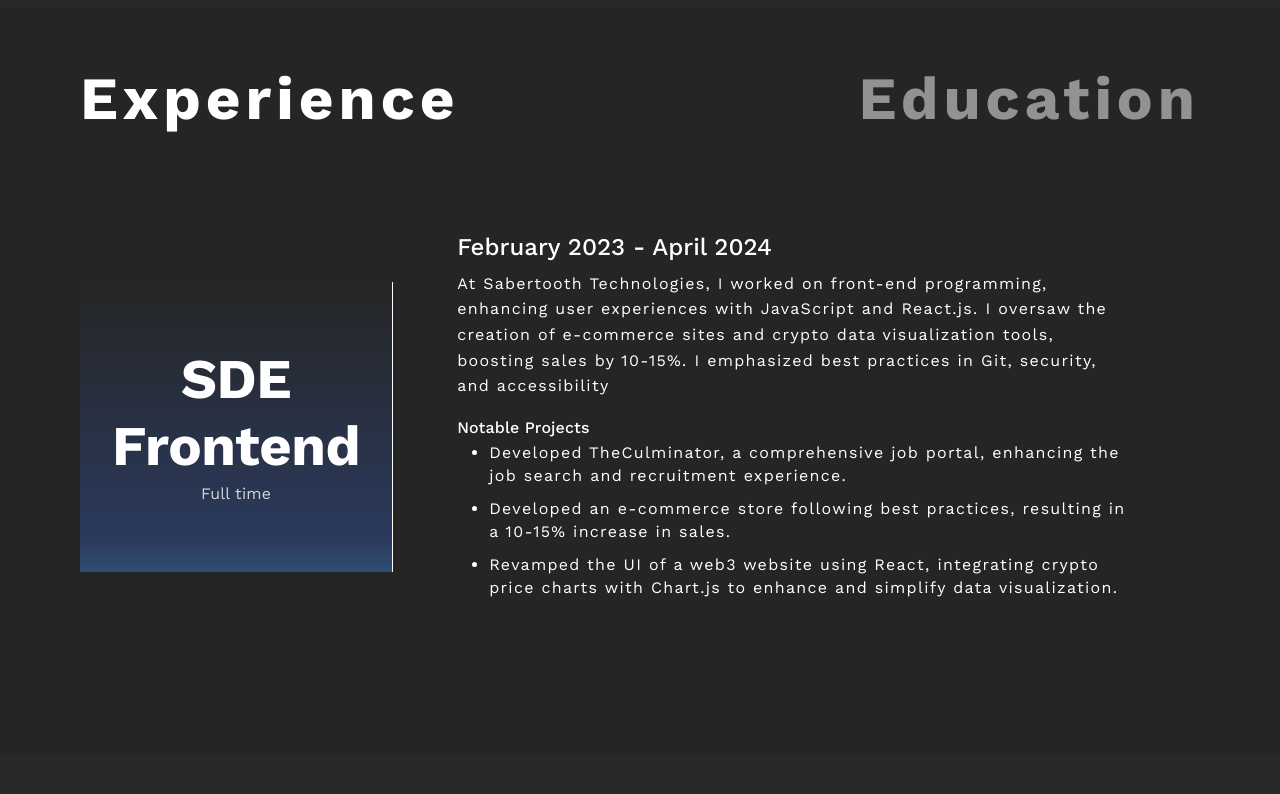
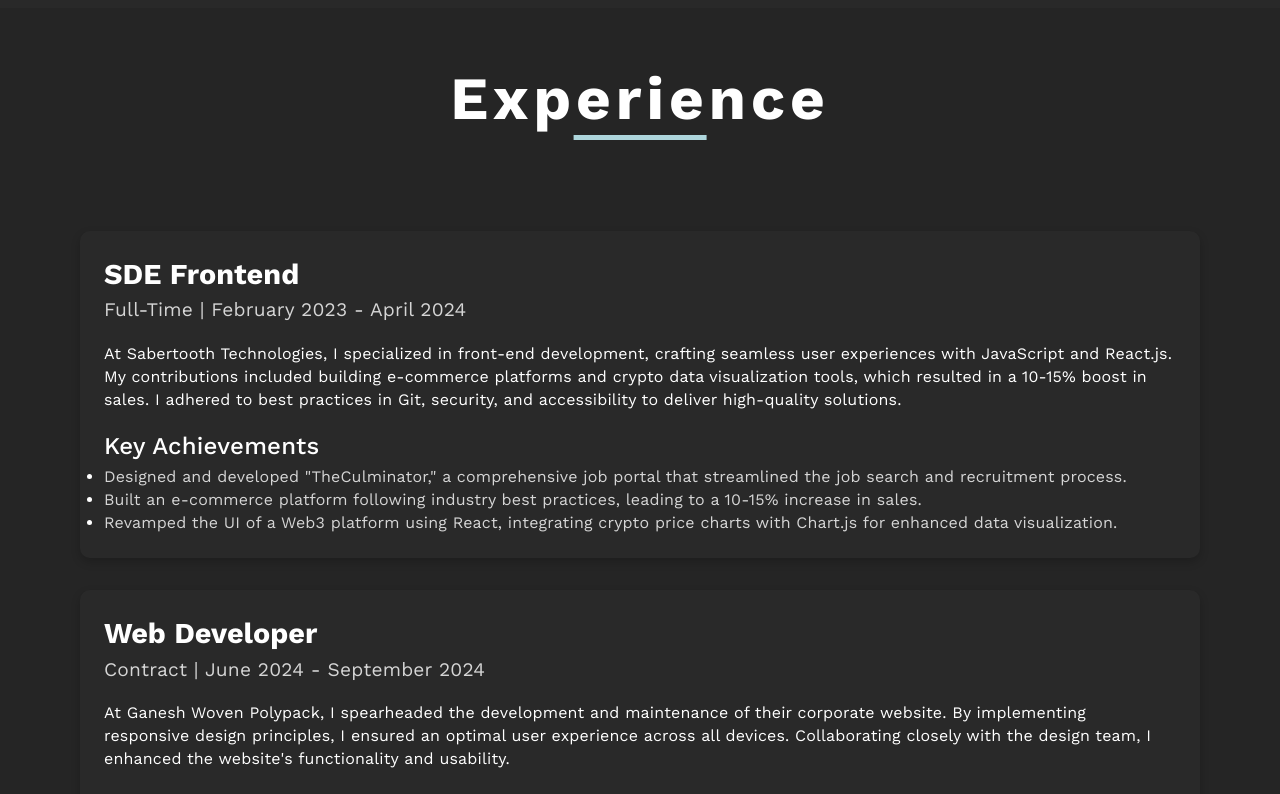
Before and after one commit to AnkitNub/ankit-portfolio, a React (Create React App) app: page / in a window 1280 px wide. Shown: the part 2400-3194 px from the top of the page. Built offline with nearby package versions, Linux system fonts and the light colour scheme; a web font is replaced by a local one.

Commit message:
Enhance portfolio: Update styles, improve button interactions, and refine experience data

```diff
--- a/src/App.css
+++ b/src/App.css
@@ -1,3 +1,7 @@
+:root {
+  --purple-hover: #7b6fee; /* Define purple hover color */
+}
+
 .red-text {
   color: var(--red-text);
 }
--- a/src/components/exed/exed.jsx
+++ b/src/components/exed/exed.jsx
@@ -1,296 +1,84 @@
-import { Box, Stack, Typography } from '@mui/material';
-import React, { useEffect, useState } from 'react';
+import { Box, Stack, Typography, Card, CardContent } from '@mui/material';
+import React, { useState } from 'react';
 import Heading from '../../utils/heading';
 import { exData } from '../../data/experienceData';
-import { edData } from '../../data/educationData';
-import { ReactComponent as ExperienceIcon } from '../../assets/icons/laptop-code-solid.svg';
-import { ReactComponent as EducationIcon } from '../../assets/icons/graduation-cap-solid.svg';
-import { motion } from 'framer-motion';
+import { styled } from 'styled-components';
 
-const namesVarinats = {
-	hidden: {
-		transform: 'translateX(100%)',
-	},
-	visible: {
-		transform: 'translateX(0%)',
-		transition: {
-			delay: 1,
-			duration: 1.3,
-			type: 'spring',
-		},
-	},
-};
-const detailsVarinats = {
-	hidden: {
-		transform: 'translateX(-100%)',
-	},
-	visible: {
-		transform: 'translateX(0%)',
-		transition: {
-			delay: 1,
-			duration: 1,
-			type: 'spring',
-		},
-	},
-};
+const StyledCard = styled(Card)`
+  && {
+    margin: 1rem 0;
+    background-color: var(--second-black-background);
+    color: var(--white-text);
+    border-radius: 10px;
+    box-shadow: 0px 4px 10px rgba(0, 0, 0, 0.2);
+    transition: transform 0.3s ease, box-shadow 0.3s ease;
+    &:hover {
+      transform: scale(1.02);
+      box-shadow: 0px 0px 15px 5px var(--purple-hover); /* Purple glowing effect */
+    }
+  }
+`;
+
+const StyledCardContent = styled(CardContent)`
+  && {
+    padding: 1.5rem;
+  }
+`;
+
 const Exed = () => {
-	const items = [
-		<ExperienceIcon
-			className="back-icon"
-			style={{ right: '-55%', top: '-75%' }}
-		/>,
-		<EducationIcon
-			className="back-icon"
-			style={{ right: '-45%', top: '-58%' }}
-		/>,
-	];
-
-	const [showIcon, setShowIcon] = useState(true);
-	// The status value
-	const [status, setStatus] = useState('experience');
-
-	// The Data should be shown
-	const [data, setData] = useState(exData);
-
-	// The chosen object to show its values
-	const [chosenElement, setchosenElement] = useState(data[0]);
-
-	const [item, setItem] = useState(0);
-
-	useEffect(() => {
-		window.onresize = () => {
-			if (window.innerWidth > 1280) {
-				setShowIcon(true);
-			} else {
-				setShowIcon(false);
-			}
-		};
-		if (window.innerWidth > 1280) {
-			setShowIcon(true);
-		} else {
-			setShowIcon(false);
-		}
-	}, [window.innerWidth]);
-	// Change the stauts value
-	const handleClick = (e) => {
-		if (
-			status === 'experience' &&
-			e.currentTarget.textContent === 'Education'
-		) {
-			setStatus('education');
-			setData(edData);
-			setchosenElement(edData[0]);
-			setItem(1);
-		} else if (
-			status === 'education' &&
-			e.currentTarget.textContent === 'Experience'
-		) {
-			setStatus('experience');
-			setData(exData);
-			setchosenElement(exData[0]);
-			setItem(0);
-		}
-	};
-
-	// Active the clicked item and set the chosen object
-	const handleExperienceClick = (e) => {
-		const allOptions = document.querySelectorAll('.experience');
-		const clickedElement = e.currentTarget;
-		const id = clickedElement.id;
-
-		allOptions.forEach((ex) => {
-			ex.classList.remove('activeBox');
-		});
-
-		clickedElement.classList.add('activeBox');
-
-		const experience = data.filter((ex) => (ex.name === id ? ex : ''));
-		setchosenElement(...experience);
-	};
+  const [data] = useState(exData);
 
   return (
-		<Box
-			className="exed container black-container"
-			position="relative"
-			zIndex="1">
-			<Stack
-				justifyContent="space-between"
-				alignItems="center"
-				direction="row">
-				<Heading
-					headerText="Experience"
-					id="exed"
-					exed={true}
-					justify="flex-start"
-					restprops={{
-						sx: {
-							opacity: `${status === 'experience' ? '1' : '0.5'}`,
-							transition: 'all 0.2s linear',
-							transformOrigin: 'right',
-							cursor: 'pointer',
-							fontSize: { sx: '1.2rem', lg: 'initial' },
-						},
-						onClick: handleClick,
-					}}
-				/>
-
-				<Heading
-					headerText="Education"
-					id="exed"
-					exed={true}
-					justify="flex-end"
-					restprops={{
-						sx: {
-							opacity: `${status === 'education' ? '1' : '0.5'}`,
-							transition: 'all 0.2s linear',
-							transformOrigin: 'left',
-							cursor: 'pointer',
-						},
-						onClick: handleClick,
-					}}
-				/>
-			</Stack>
-			<Stack
-				direction="row"
-				color="var(--white-text)"
-				sx={{
-					flexDirection: { xs: 'column', lg: 'row' },
-					gap: { xs: '2rem', lg: 'unset' },
-					alignItems: 'center',
-				}}>
-				<Stack
-					sx={{
-						width: { xs: '100%', lg: '45%' },
-						borderRight: { xs: 'none', lg: '1px solid var(--white-text)' },
-					}}
-					height="100%"
-					justifyContent="center">
-					<Stack overflow="hidden">
-						{data.map((ex, idx) => {
-							return (
-								<Box
-									component={motion.div}
-									variants={namesVarinats}
-									initial="hidden"
-									whileInView="visible"
-									viewport={{ once: true }}
-									id={ex.name}
-									key={ex.id}
-									onClick={handleExperienceClick}
-									className={`${status} ${idx === 0 ? 'activeBox' : ''}`}
-									sx={{
-										cursor: 'pointer',
-										borderBottom: `${
-											idx < data.length - 1 ? '1px solid var(--white-text)' : ''
-										}`,
-										padding: '4rem 2rem',
-										textAlign: 'center',
-										fontWeight: 'bold',
-									}}>
+    <Box className="exed container black-container">
+      <Heading headerText="Experience" id="exed" />
+      <Stack spacing={3}>
+        {data.map((item) => (
+          <StyledCard key={item.id}>
+            <StyledCardContent>
               <Typography
-										variant="h2"
+                variant="h5"
                 fontWeight="bold"
-										sx={{ fontSize: { xs: '2.5rem', lg: '3.5rem' } }}>
-										{ex.name}
+                sx={{ fontSize: { xs: '1.5rem', lg: '1.8rem' } }} // Adjusted font size
+              >
+                {item.name}
               </Typography>
               <Typography
                 variant="subtitle1"
-										sx={{ color: 'var(--gray-text)' }}>
-										{ex.type}
-									</Typography>
-								</Box>
-							);
-						})}
-					</Stack>
-				</Stack>
-				<Stack sx={{ position: 'relative', overflow: 'hidden' }}>
-					{showIcon && items[item]}
-					<Stack
-						component={motion.div}
-						variants={detailsVarinats}
-						initial="hidden"
-						whileInView="visible"
-						viewport={{ once: true }}
-						exit={{ transform: 'translateX(-100%)' }}
-						sx={{
-							padding: { xs: 'unset', lg: '1rem 4rem' },
-						}}>
-						<Typography
-							variant="h5"
-							sx={{
-								marginBottom: '0.5rem',
-								fontSize: `${
-									chosenElement.name === 'Bachelor in Computer Science'
-										? { xs: '1rem', lg: '1.3rem' }
-										: { xs: '1rem', lg: '1.5rem' }
-								}`,
-								fontWeight: '500',
-							}}>
-							{chosenElement.about.date}
+                color="var(--gray-text)"
+                sx={{ fontSize: { xs: '1rem', lg: '1.2rem' } }} // Adjusted font size
+              >
+                {item.type} | {item.about.date}
               </Typography>
               <Typography
                 variant="body2"
-							sx={{
-								marginBottom: '1rem',
-								letterSpacing: '1.3px',
-								lineHeight: '1.6',
-								fontSize: { xs: '0.8rem', lg: 'initial' },
-							}}
-							dangerouslySetInnerHTML={{
-								__html: chosenElement.about.info,
-							}}></Typography>
+                marginTop="1rem"
+                sx={{ fontSize: { xs: '0.9rem', lg: '1rem' } }} // Adjusted font size
+              >
+                {item.about.info}
+              </Typography>
               <Typography
                 variant="h6"
-							sx={{
-								fontWeight: '500',
-								fontSize: { xs: '1rem', lg: 'initial' },
-							}}>
-							{chosenElement.about.subTitle}
+                marginTop="1rem"
+                sx={{ fontSize: { xs: '1.2rem', lg: '1.5rem' } }} // Adjusted font size
+              >
+                {item.about.subTitle}
               </Typography>
-
-						<ul
-							style={{
-								marginLeft: '2rem',
-								lineHeight: '1.6',
-							}}>
-							{chosenElement.about.list.map((item) => {
-								return (
-									<li>
+              <ul>
+                {item.about.list.map((point, index) => (
+                  <li key={index}>
                     <Typography
                       variant="body2"
-											letterSpacing="1.3px"
-											sx={{
-												fontSize: { xs: '0.8rem', lg: 'initial' },
-												marginBottom: '0.5rem',
-											}}>
-											{item}
+                      color="var(--gray-text)"
+                      sx={{ fontSize: { xs: '0.9rem', lg: '1rem' } }} // Adjusted font size
+                    >
+                      {point}
                     </Typography>
                   </li>
-								);
-							})}
+                ))}
               </ul>
-
-						<Typography
-							variant="h6"
-							sx={{
-								marginTop: '1rem',
-								fontWeight: '500',
-								fontSize: { xs: '1rem', lg: 'initial' },
-							}}
-							dangerouslySetInnerHTML={{
-								__html: chosenElement.moreInfo.title,
-							}}></Typography>
-						<Typography
-							variant="overline"
-							sx={{
-								fontSize: { xs: '0.7rem', lg: 'initial' },
-							}}
-							dangerouslySetInnerHTML={{
-								__html: chosenElement.moreInfo.text,
-							}}></Typography>
-					</Stack>
-				</Stack>
-				{/* watch out */}
+            </StyledCardContent>
+          </StyledCard>
+        ))}
       </Stack>
     </Box>
   );
--- a/src/components/nav/nav.jsx
+++ b/src/components/nav/nav.jsx
@@ -30,7 +30,7 @@ const SytledlinksItems = styled.a`
   transition: all 0.2s linear;
 
   &:hover {
-    color: var(--white-text);
+    color: var(--active-skill-green);
   }
 `;
 
--- a/src/data/experienceData.js
+++ b/src/data/experienceData.js
@@ -1,16 +1,55 @@
 export const exData = [
   {
-    id: 2,
+    id: 1,
     name: 'SDE Frontend',
-    type: 'Full time',
+    type: 'Full-Time',
     about: {
       date: 'February 2023 - April 2024',
-      info: 'At Sabertooth Technologies, I worked on front-end programming, enhancing user experiences with JavaScript and React.js. I oversaw the creation of e-commerce sites and crypto data visualization tools, boosting sales by 10-15%. I emphasized best practices in Git, security, and accessibility',
-      subTitle: 'Notable Projects',
+      info: 'At Sabertooth Technologies, I specialized in front-end development, crafting seamless user experiences with JavaScript and React.js. My contributions included building e-commerce platforms and crypto data visualization tools, which resulted in a 10-15% boost in sales. I adhered to best practices in Git, security, and accessibility to deliver high-quality solutions.',
+      subTitle: 'Key Achievements',
       list: [
-        'Developed TheCulminator, a comprehensive job portal, enhancing the job search and recruitment experience.',
-        'Developed an e-commerce store following best practices, resulting in a 10-15% increase in sales.',
-        'Revamped the UI of a web3 website using React, integrating crypto price charts with Chart.js to enhance and simplify data visualization.',
+        'Designed and developed "TheCulminator," a comprehensive job portal that streamlined the job search and recruitment process.',
+        'Built an e-commerce platform following industry best practices, leading to a 10-15% increase in sales.',
+        'Revamped the UI of a Web3 platform using React, integrating crypto price charts with Chart.js for enhanced data visualization.',
+      ],
+    },
+    moreInfo: {
+      title: '',
+      text: '',
+    },
+  },
+  {
+    id: 2,
+    name: 'Web Developer ',
+    type: 'Contract',
+    about: {
+      date: 'June 2024 - September 2024',
+      info: "At Ganesh Woven Polypack, I spearheaded the development and maintenance of their corporate website. By implementing responsive design principles, I ensured an optimal user experience across all devices. Collaborating closely with the design team, I enhanced the website's functionality and usability.",
+      subTitle: 'Key Contributions',
+      list: [
+        'Developed and deployed a responsive website, significantly improving the company’s online presence.',
+        'Implemented a product gallery to showcase machinery effectively without disrupting other website elements.',
+        'Created a robust contact form with validation to ensure accurate and actionable user inquiries.',
+        'Managed hosting and deployment, ensuring seamless website performance and uptime.',
+      ],
+    },
+    moreInfo: {
+      title: '',
+      text: '',
+    },
+  },
+  {
+    id: 3,
+    name: 'Web Developer Sky lens',
+    type: 'Contract',
+    about: {
+      date: 'November 2024 - February 2025',
+      info: 'At Skylens Studios, I focused on designing and maintaining their website to elevate their online presence. By implementing responsive design and collaborating with the design team, I ensured a visually appealing and user-friendly experience for visitors.',
+      subTitle: 'Key Contributions',
+      list: [
+        'Developed and launched a professional website for Skylens Studios, showcasing their photography portfolio effectively.',
+        'Designed an engaging landing page to captivate visitors and drive client inquiries.',
+        'Implemented a dynamic gallery section to highlight their photography work in an interactive and visually appealing manner.',
       ],
     },
     moreInfo: {
@@ -19,47 +58,3 @@ export const exData = [
     },
   },
 ];
-
-// {
-// 		id: 1,
-// 		name: 'ALX Africa',
-// 		type: 'Internship',
-// 		about: {
-// 			date: 'April 2023 - present',
-// 			info: 'ALX is a leading technology training provider, built to accelerate the careers of young Africans through the technology and professional skills that enable them to thrive in the digital economy.',
-// 			subTitle: 'What am I learning in this internship?',
-// 			list: [
-// 				'Problem-solve using coding and other forms of technology',
-// 				'Develop design systems and gather information on project limitations, capabilities, performance requirements, and interfaces',
-// 				'Model a system or application to help developers write the code they needed to complete their tasks',
-// 				'Calculate, recommend, and plan computer specifications, layouts, and peripheral equipment modifications through analysis and recommendation',
-// 				'Analyse system capabilities and requirements by storing, retrieving, and manipulating data',
-// 				'Key professional competencies such as project management, critical thinking, creative problem solving, interview techniques, communication, and collaboration skills',
-// 			],
-// 		},
-// 		moreInfo: {
-// 			title: 'Programming Languages learned in this internship: ',
-// 			text: 'C, Python, HTML, CSS, JavaScript, React.js, SQL, Typescript',
-// 		},
-// 	},
-
-// {
-// 		id: 3,
-// 		name: 'Frontend Developer',
-// 		type: 'Internship',
-// 		about: {
-// 			date: 'September 2023 - October 2023',
-// 			info: 'As a Frontend Intern at CodeClause Company, I had the opportunity to work on various web development projects and enhance my skills',
-// 			subTitle: 'My duties in this internship',
-// 			list: [
-// 				'Project Work: During the internship, I was assigned projects categorized into two sections: basic projects and golden projects. I successfully completed 4 projects. These projects allowed me to apply my knowledge of HTML, CSS, JavaScript, React, API and frontend development principles.',
-// 				"GitHub Repository: I created and maintained a GitHub repository named 'CodeClauseInternship_ProjectName' for each project. This experience helped me become proficient in version control and collaborative development using Git.",
-// 				'LinkedIn Profile: I updated my LinkedIn profile to showcase my intern status and shared my project completion updates. This not only boosted my LinkedIn presence but also attracted the attention of recruiters and potential employers.',
-// 			],
-// 		},
-// 		moreInfo: {
-// 			title:
-// 				'Projects I worked on: <a style="color: #9149c4;" href="https://github.com/HossamMahmoudkhedr/CodeClauseInternship_to-do-list" target="_blank" rel="noreferrer" alt="To-do"> To-do list</a>, <a style="color: #9149c4;" href="https://github.com/HossamMahmoudkhedr/codeclauseinternship_timer_and_stopwatch" target="_blank" rel="noreferrer" alt="Timer and Stopwatch">Timer and Stopwatch</a>, <a style="color: #9149c4;" href="https://github.com/HossamMahmoudkhedr/codeclauseinternship_youtube-clone" target="_blank" rel="noreferrer" alt="Youtube Clone">Youtube Clone</a>, and <a style="color: #9149c4;" href="https://github.com/HossamMahmoudkhedr/codeclauseinternship_complete-survey-system" target="_blank" rel="noreferrer" alt="System survey">System survey</a>',
-// 			text: 'Offer Letter: <a style="color: #9149c4;" href="https://drive.google.com/file/d/1npXnQ4h0D30kRo5BeA83ge87fctsHtea/view" target="_blank" rel="noreferrer">Offer link</a>',
-// 		},
-// 	},
--- a/src/index.css
+++ b/src/index.css
@@ -47,7 +47,7 @@ html {
 }
 
 body {
-	background-color: #50abec;
+	background-color: #454748;
 }
 
 a {
```
Also changed, not shown: src/components/about/about.jsx (+4 -4 lines), src/components/services/services.jsx (+15 -8 lines), src/utils/customButton.jsx (+5 -3 lines), 1 other file (tests, documents, lock files or other folders). Lines whose indentation alone changed are shown as unchanged.
